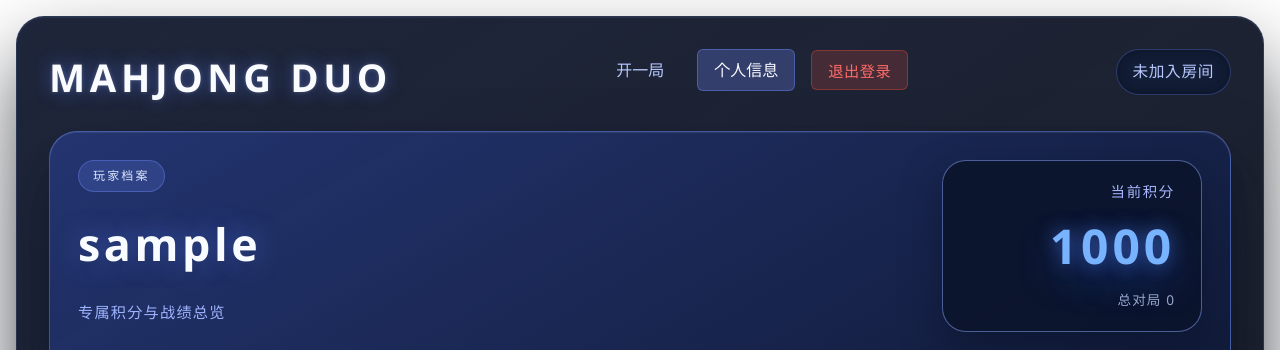
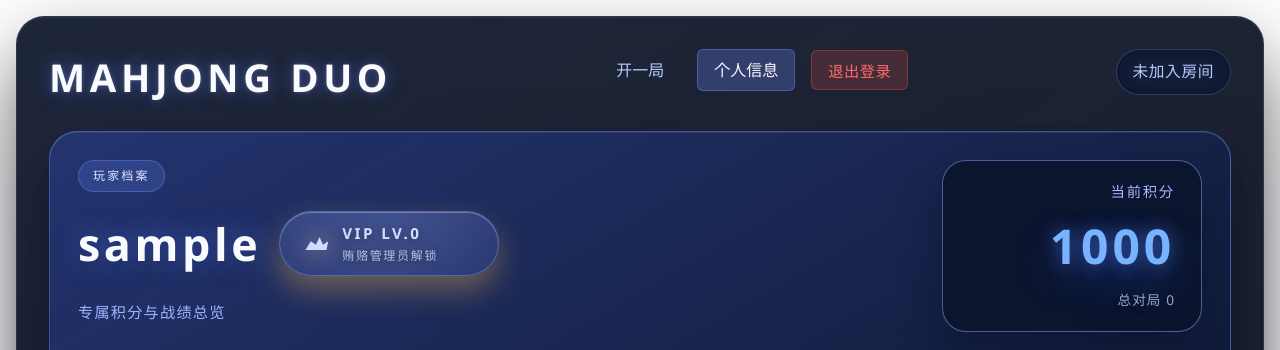
Before and after one commit to sbl1996/vibe-mahjong-duo, a Vue app in the folder frontend/: page /profile in a window 1280 px wide. Shown: the top 350 px of the page. Built offline with nearby package versions, Linux system fonts and the light colour scheme; no server answers; sample sign-in values are in the browser's storage.

Commit message:
Add VIP status

```diff
--- a/frontend/src/views/ProfileView.vue
+++ b/frontend/src/views/ProfileView.vue
@@ -6,7 +6,24 @@
           <div class="hero-top">
             <div class="hero-meta">
               <span class="identity-chip">玩家档案</span>
-              <h1 class="username">{{ displayUsername || '未知玩家' }}</h1>
+              <div class="username-vip-row">
+                <h1 class="username">{{ displayUsername || '未知玩家' }}</h1>
+                <div class="vip-status" :class="[vipBadge.tierClass, hasActiveVip ? 'vip-status-active' : '']">
+                  <span class="vip-status-glow" aria-hidden="true"></span>
+                  <span class="vip-status-shine" aria-hidden="true"></span>
+                  <svg class="vip-icon" viewBox="0 0 32 20" aria-hidden="true">
+                    <path
+                      d="M4 18h24l2-10-6 4-4-9-4 9-6-4z"
+                      fill="currentColor"
+                      fill-rule="evenodd"
+                    />
+                  </svg>
+                  <div class="vip-text">
+                    <span class="vip-title">{{ vipBadge.title }}</span>
+                    <span class="vip-subtitle">{{ vipBadge.subtitle }}</span>
+                  </div>
+                </div>
+              </div>
               <p class="hero-subtitle">专属积分与战绩总览</p>
             </div>
             <div class="score-display">
@@ -96,7 +113,7 @@ import { useGameStore } from '../stores/game'
 import { formatDisplayNameOrFallback } from '../utils/displayName'
 
 const store = useGameStore()
-const { user, setUser, displayUsername } = store
+const { user, setUser, displayUsername, vipLevel } = store
 
 const stats = ref({
   total_games: 0,
@@ -138,6 +155,47 @@ const statHighlights = computed(() => [
   { label: '平局', value: stats.value.draws ?? 0 },
   { label: '胜率', value: winRateText.value }
 ])
+
+const vipBadge = computed(() => {
+  const levelRaw = Number(vipLevel.value ?? user.value?.vip_level ?? 0)
+  const level = Number.isFinite(levelRaw) && levelRaw > 0 ? levelRaw : 0
+
+  if (level === 0) {
+    return {
+      level,
+      title: 'VIP Lv.0',
+      subtitle: '贿赂管理员解锁',
+      tierClass: 'vip-tier-zero',
+    }
+  }
+
+  if (level <= 3) {
+    return {
+      level,
+      title: `尊贵 VIP Lv.${level}`,
+      subtitle: '星辉初绽',
+      tierClass: 'vip-tier-ember',
+    }
+  }
+
+  if (level <= 6) {
+    return {
+      level,
+      title: `尊贵 VIP Lv.${level}`,
+      subtitle: '流光加身',
+      tierClass: 'vip-tier-lumina',
+    }
+  }
+
+  return {
+    level,
+    title: `尊贵 VIP Lv.${level}`,
+    subtitle: '王者礼赞',
+    tierClass: 'vip-tier-aurora',
+  }
+})
+
+const hasActiveVip = computed(() => vipBadge.value.level > 0)
 
 const loadUserData = async () => {
   if (!user.value) return
@@ -395,8 +453,15 @@ onMounted(() => {
   text-transform: uppercase;
 }
 
+
+.username-vip-row {
+  display: flex;
+  align-items: center;
+  gap: 18px;
+  margin: 6px 0 12px;
+}
+
 .username {
-  margin: 6px 0 12px;
   font-size: clamp(1.9rem, 2vw + 1.2rem, 2.8rem);
   font-weight: 700;
   letter-spacing: 0.08em;
@@ -404,6 +469,149 @@ onMounted(() => {
   text-shadow:
     0 0 24px rgba(91, 129, 255, 0.6),
     0 4px 12px rgba(0, 0, 0, 0.35);
+  margin: 0;
+}
+
+.vip-status {
+  position: relative;
+  display: inline-flex;
+  align-items: center;
+  gap: 12px;
+  padding: 10px 22px;
+  border-radius: 999px;
+  border: 1px solid var(--vip-border, rgba(255, 210, 130, 0.6));
+  background: linear-gradient(
+    140deg,
+    var(--vip-bg-start, rgba(255, 215, 140, 0.35)),
+    var(--vip-bg-end, rgba(255, 173, 80, 0.4))
+  );
+  color: var(--vip-color, #fff4ce);
+  text-shadow: 0 2px 8px rgba(0, 0, 0, 0.35);
+  box-shadow:
+    0 14px 30px rgba(255, 188, 78, 0.35),
+    inset 0 1px 0 rgba(255, 255, 255, 0.32);
+  overflow: hidden;
+  isolation: isolate;
+  min-width: 220px;
+}
+
+.vip-status-active {
+  transform: translateZ(0);
+  box-shadow:
+    0 18px 40px rgba(255, 196, 110, 0.38),
+    0 0 18px rgba(255, 229, 173, 0.45),
+    inset 0 1px 0 rgba(255, 255, 255, 0.4);
+}
+
+.vip-status-glow {
+  position: absolute;
+  inset: -160% -40% -40%;
+  background: radial-gradient(circle, var(--vip-glow, rgba(255, 214, 153, 0.6)) 0%, transparent 70%);
+  filter: blur(28px);
+  opacity: 0.75;
+  pointer-events: none;
+  z-index: -2;
+}
+
+.vip-status-shine {
+  position: absolute;
+  top: -20%;
+  left: -150%;
+  width: 65%;
+  height: 140%;
+  background: linear-gradient(
+    120deg,
+    rgba(255, 255, 255, 0) 0%,
+    rgba(255, 255, 255, 0.65) 45%,
+    rgba(255, 255, 255, 0) 100%
+  );
+  transform: skewX(-25deg);
+  animation: vipShine 5s ease-in-out infinite;
+  pointer-events: none;
+  z-index: -1;
+}
+
+.vip-text {
+  display: flex;
+  flex-direction: column;
+  gap: 2px;
+  z-index: 1;
+}
+
+.vip-title {
+  font-size: 0.95rem;
+  font-weight: 700;
+  letter-spacing: 0.16em;
+  text-transform: uppercase;
+}
+
+.vip-subtitle {
+  font-size: 0.75rem;
+  letter-spacing: 0.14em;
+  text-transform: uppercase;
+  color: var(--vip-secondary, rgba(255, 248, 223, 0.85));
+}
+
+.vip-icon {
+  width: 28px;
+  height: 18px;
+  flex: none;
+  color: var(--vip-accent, #ffe0a0);
+  filter: drop-shadow(0 0 10px rgba(255, 210, 130, 0.55));
+  z-index: 1;
+}
+
+.vip-tier-zero {
+  --vip-border: rgba(120, 144, 205, 0.55);
+  --vip-bg-start: rgba(92, 109, 183, 0.28);
+  --vip-bg-end: rgba(64, 78, 152, 0.3);
+  --vip-glow: rgba(115, 138, 204, 0.45);
+  --vip-color: #d5ddff;
+  --vip-secondary: rgba(216, 224, 255, 0.78);
+  --vip-accent: #d1dbff;
+}
+
+.vip-tier-ember {
+  --vip-border: rgba(255, 196, 128, 0.75);
+  --vip-bg-start: rgba(255, 197, 120, 0.42);
+  --vip-bg-end: rgba(255, 164, 94, 0.48);
+  --vip-glow: rgba(255, 198, 123, 0.6);
+  --vip-color: #fff2c9;
+  --vip-secondary: rgba(255, 248, 221, 0.85);
+  --vip-accent: #ffd89a;
+}
+
+.vip-tier-lumina {
+  --vip-border: rgba(255, 215, 164, 0.85);
+  --vip-bg-start: rgba(255, 221, 154, 0.45);
+  --vip-bg-end: rgba(255, 180, 105, 0.55);
+  --vip-glow: rgba(255, 201, 141, 0.7);
+  --vip-color: #fff3c6;
+  --vip-secondary: rgba(255, 248, 218, 0.92);
+  --vip-accent: #ffe0a6;
+}
+
+.vip-tier-aurora {
+  --vip-border: rgba(255, 229, 189, 0.9);
+  --vip-bg-start: rgba(255, 236, 189, 0.52);
+  --vip-bg-end: rgba(255, 198, 131, 0.62);
+  --vip-glow: rgba(255, 215, 150, 0.78);
+  --vip-color: #fff8d6;
+  --vip-secondary: rgba(255, 252, 233, 0.95);
+  --vip-accent: #ffe9bc;
+}
+
+@keyframes vipShine {
+  0%,
+  55% {
+    transform: translateX(-160%) skewX(-25deg);
+  }
+  75% {
+    transform: translateX(140%) skewX(-25deg);
+  }
+  100% {
+    transform: translateX(140%) skewX(-25deg);
+  }
 }
 
 .score-label {
```
